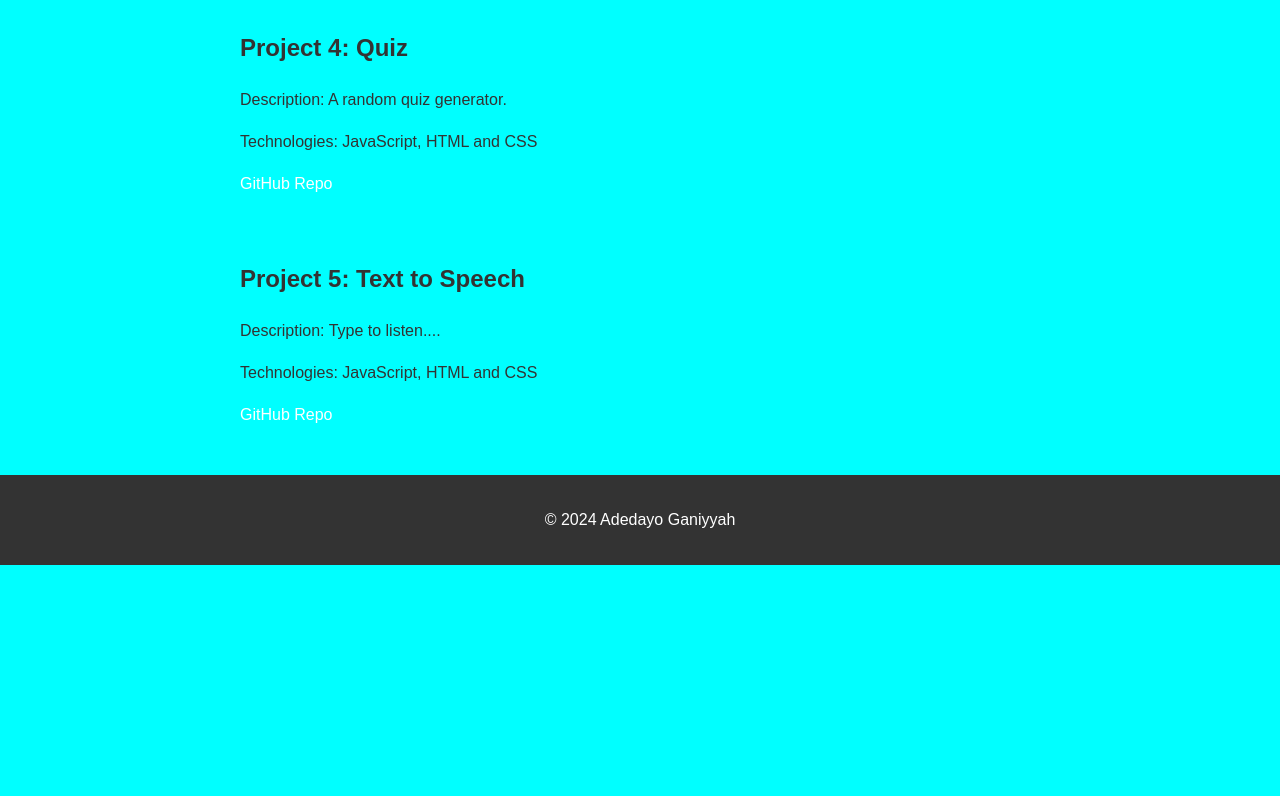
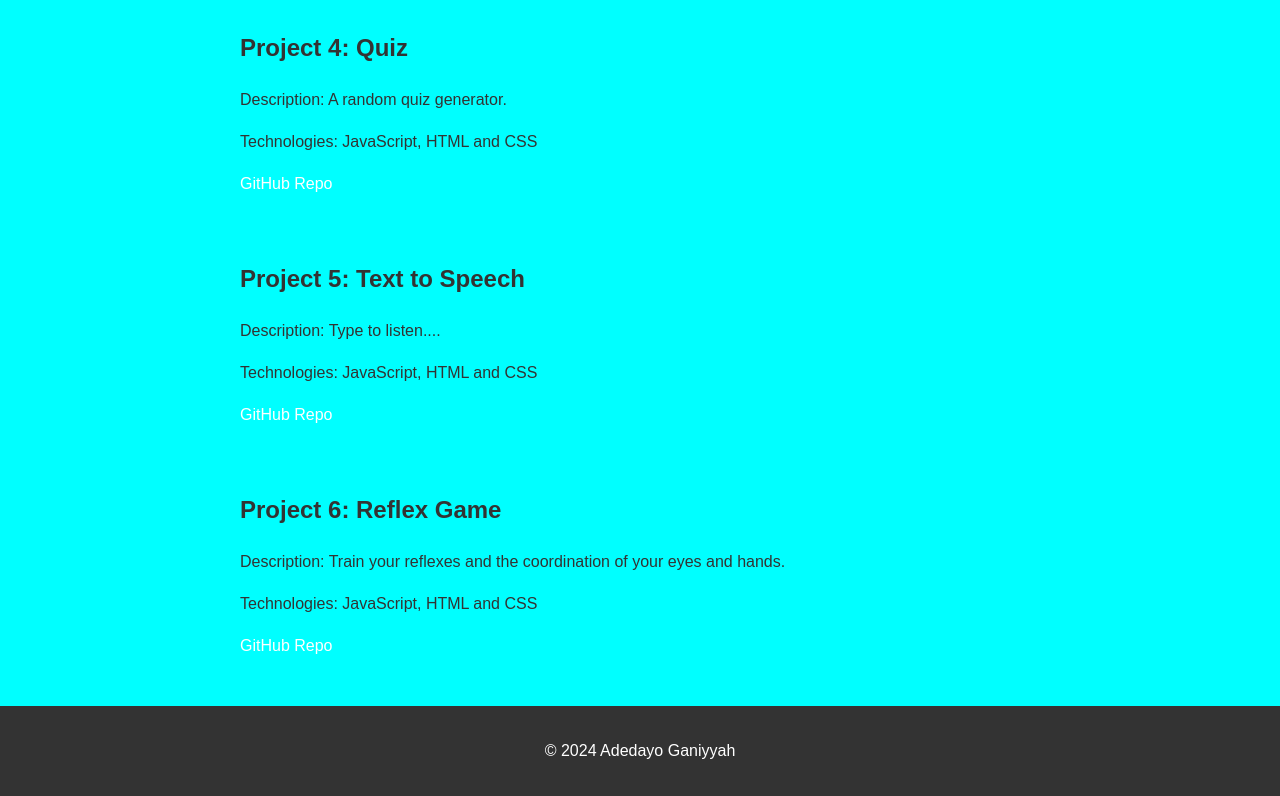
Before and after one commit to G-adedayo/Portfolio, a plain HTML site: page projects.html in a window 1280 px wide. Shown: the part 853-1649 px from the top of the page. Before the commit the page ends 1418 px from the top, so only its background shows below. Drawn offline with Linux system fonts and the light colour scheme.

Commit message:
Update projects.html

```diff
--- a/projects.html
+++ b/projects.html
@@ -73,6 +73,13 @@
         <p><a href="https://g-adedayo.github.io/Text-to-Speech/">GitHub Repo</a></p>
     </section>
 
+    <section id="project-5">
+        <h2>Project 6: Reflex Game</h2>
+        <p>Description: Train your reflexes and the coordination of your eyes and hands.</p>
+        <p>Technologies: JavaScript, HTML and CSS</p>
+        <p><a href="https://g-adedayo.github.io/Reflex-Game/">GitHub Repo</a></p>
+    </section>
+
     <footer>
         <p>&copy; 2024 Adedayo Ganiyyah</p>
     </footer>
```
